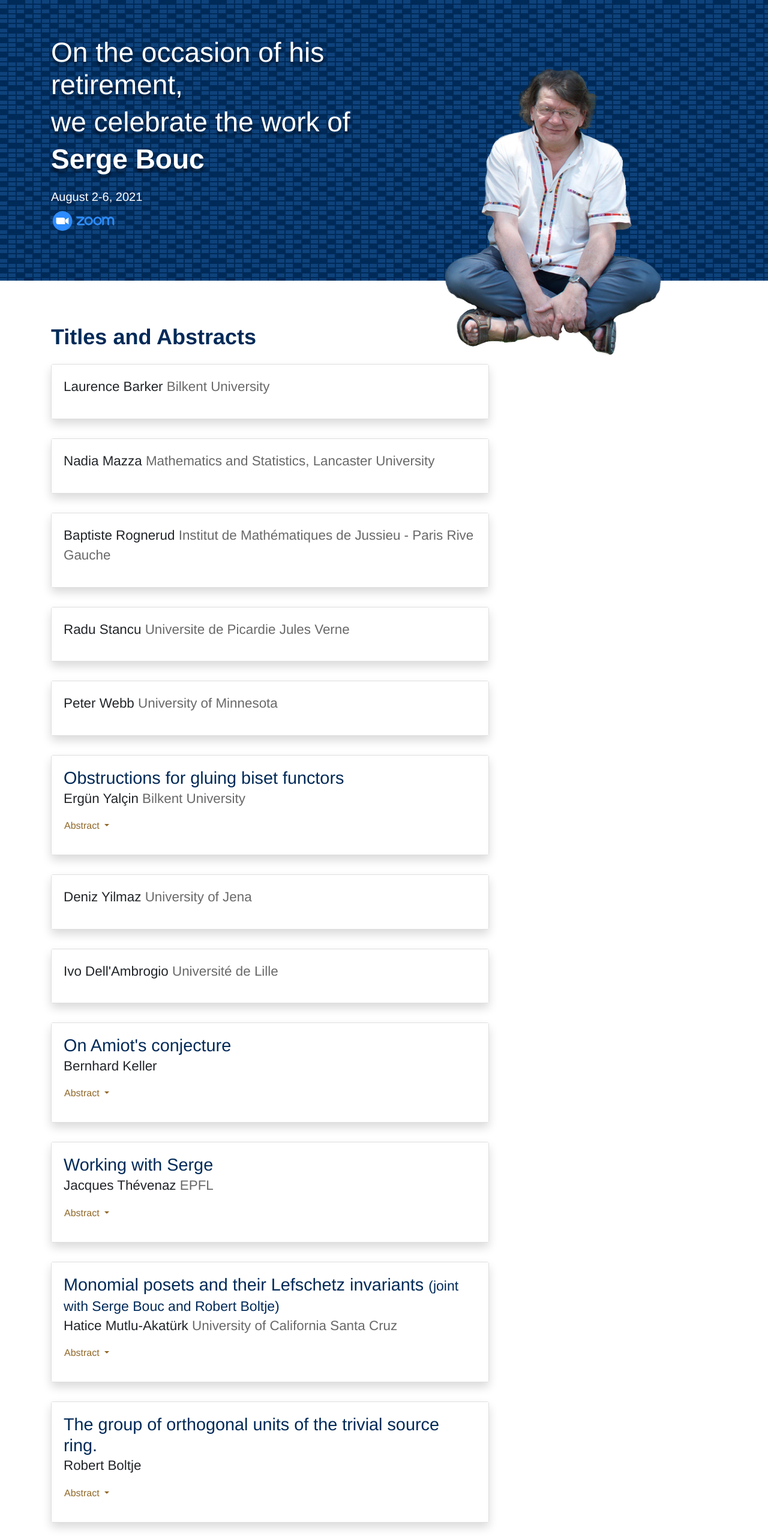
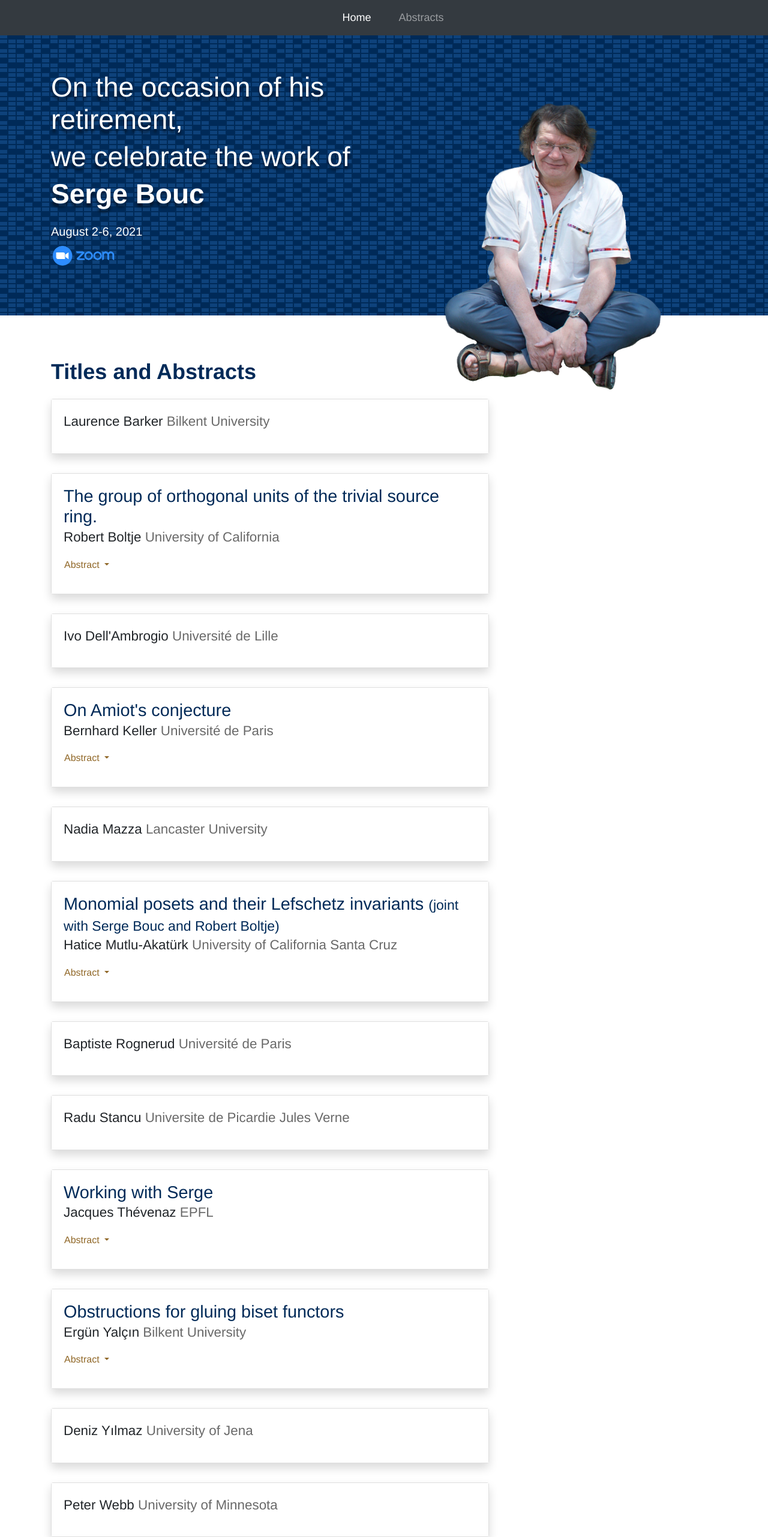
Before and after one commit to miguel-mx/Serge, a plain HTML site: page abstracts.html in a window 1280 px wide. Shown: the top 2563 px of the page at 60% size. Drawn offline with nearby package versions, Linux system fonts and the light colour scheme.

Commit message:
Speakers Abstracts

```diff
--- a/abstracts.html
+++ b/abstracts.html
@@ -24,45 +24,24 @@
 </head>
 <body>
 
-<!--<nav class="navbar fixed-top navbar-expand-lg navbar-dark bg-dark">-->
-<!--    <div class="container">-->
-<!--        <button class="navbar-toggler" type="button" data-toggle="collapse" data-target="#navbarSupportedContent" aria-controls="navbarSupportedContent" aria-expanded="false" aria-label="Toggle navigation">-->
-<!--        <span class="navbar-toggler-icon"></span>-->
-<!--        </button>-->
+<nav class="navbar fixed-top navbar-expand-lg navbar-dark bg-dark">
+    <div class="container">
+        <button class="navbar-toggler" type="button" data-toggle="collapse" data-target="#navbarSupportedContent" aria-controls="navbarSupportedContent" aria-expanded="false" aria-label="Toggle navigation">
+            <span class="navbar-toggler-icon"></span>
+        </button>
 
-<!--        <div class="collapse navbar-collapse" id="navbarSupportedContent">-->
-<!--            <ul class="nav navbar-nav mr-auto ml-md-auto">-->
-<!--                <li class="nav-item active">-->
-<!--                    <a class="nav-link" href="#">Home <span class="sr-only">(current)</span></a>-->
-<!--                </li>-->
-<!--                <li class="nav-item">-->
-<!--                    <a class="nav-link" href="#presentation">Presentation</a>-->
-<!--                </li>-->
-<!--                <li class="nav-item">-->
-<!--                    <a class="nav-link" href="#">Registration</a>-->
-<!--                </li>-->
-<!--                <li class="nav-item">-->
-<!--                    <a class="nav-link" href="#scientific-program">Scientific Program</a>-->
-<!--                </li>-->
-<!--            </ul>-->
-<!--        </div>-->
-<!--    </div>-->
-<!--</nav>-->
-<!--
-<div class="hero-image">
-    <div class="container">
-        <div class="hero-text text-left">
-            <h2>On the occation of his retirement,</h2>
-            <h2>We celebrate the work of</h2>
-            <h2><strong>Serge Bouc</strong></h2>
-            <h4 class="mt-4">August 2-6, 2021</h4>
-            <img src="img/zoom.png" alt="Zoom videoconference" width="10%">
-        </div>
-        <div class="hero-image text-center">
-            <img src="img/serge.jpg">
+        <div class="collapse navbar-collapse" id="navbarSupportedContent">
+            <ul class="nav navbar-nav mr-auto ml-md-auto">
+                <li class="nav-item active">
+                    <a class="nav-link" href="index.html">Home <span class="sr-only">(current)</span></a>
+                </li>
+                <li class="nav-item">
+                    <a class="nav-link" href="abstracts.html">Abstracts</a>
+                </li>
+            </ul>
         </div>
     </div>
-</div>-->
+</nav>
 
 <div class="hero">
     <div class="container">
@@ -87,15 +66,6 @@
 
 <section class="presentation mt-5" id="presentation">
     <div class="container">
-<!--        <div class="row mb-5">-->
-<!--            <div class="col-12 col-md-8 mt-5">-->
-<!--                <h1>Organizers</h1>-->
-<!--                <div class="mt-4">-->
-<!--                    <div class="author">Alberto Gerardo Raggi Cárdenas <br><span class="university">Universidad Nacional Autónoma de México</span></div>-->
-<!--                    <div class="author">Nadia Romero Romero <br><span class="university">Universidad de Guanajuato</span></div>-->
-<!--                </div>-->
-<!--            </div>-->
-<!--        </div>-->
 
         <div class="row" id="scientific-program">
             <div class="col-12 col-md-8">
@@ -107,67 +77,37 @@
                             <div class="author">Laurence Barker <span class="university">Bilkent University</span></div>
                         </div>
                     </div>
-
                     <div class="card shadow">
                         <div class="card-body bg-white">
-                            <div class="author">Nadia Mazza <span class="university">Mathematics and Statistics, Lancaster University</span></div>
-                        </div>
-                    </div>
-
-                    <div class="card shadow">
-                        <div class="card-body bg-white">
-                            <div class="author">Baptiste Rognerud <span class="university">Institut de Mathématiques de Jussieu - Paris Rive Gauche</span></div>
-                        </div>
-                    </div>
-
-                    <div class="card shadow">
-                        <div class="card-body bg-white">
-                            <div class="author">Radu Stancu <span class="university">Universite de Picardie Jules Verne</span></div>
-                        </div>
-                    </div>
-
-                    <div class="card shadow">
-                        <div class="card-body bg-white">
-                            <div class="author">Peter Webb <span class="university">University of Minnesota</span></div>
-                        </div>
-                    </div>
-
-                    <div class="card shadow">
-                        <div class="card-body bg-white">
-                            <div class="title">Obstructions for gluing biset functors</div>
-                            <div class="author">Ergün Yalçin <span class="university">Bilkent University</span></div>
-                            <button class="btn btn-link dropdown-toggle" data-toggle="collapse" data-target="#collapseYalcin" aria-expanded="false" aria-controls="collapseYalcin">
+                            <div class="title">The group of orthogonal units of the trivial source ring.</div>
+                            <div class="author">Robert Boltje <span class="university">University of California</span></div>
+                            <button class="btn btn-link dropdown-toggle" data-toggle="collapse" data-target="#collapseBoltje" aria-expanded="false" aria-controls="collapseBoltje">
                                 Abstract
                             </button>
-                            <div id="collapseYalcin" class="collapse" aria-labelledby="headingYalcin" data-parent="#accordion">
-                                <p>We consider a gluing problem for a destriction functor defined on subquotients of a
-                                    finite group as a generalization of gluing problems that were considered by Bouc and
-                                    Thévenaz for the Dade group functor. We develop an obstruction theory for this general
-                                    gluing problem and apply it to some well-known p-biset functors, such as the Burnside
-                                    ring functor, the rational representation ring functor, and the Dade group functor at
-                                    odd primes. We recover the results due to Bouc and Thévenaz for the torsion part of the
-                                    Dade group and improve them for the Dade group functor. This is a joint work with Olçay Coskun.
+                            <div id="collapseBoltje" class="collapse" aria-labelledby="headingBoltje" data-parent="#accordion">
+                                <p>Trivial source modules of a finite group G over a field F of characteristic p > 0 are direct
+                                    summands of finite-dimensional permutation FG-modules. Their isomorphism classes form a monoid
+                                    under the direct sum and tensor product operations. The associated Grothendieck ring is called
+                                    the trivial source ring, T(FG). We give a description of the trivial source ring as a subring
+                                    of a product of character rings. This allows us to characterize the group of orthogonal units
+                                    (or equivalently, torsion units) of T(FG) as a direct product of two subgroups. The first
+                                    factor is the unit group of the Burnside ring of the p-fusion system of G, and the second factor
+                                    consists of ‘coherent’ linear characters on normalizers of p-subgroups. The main motivation
+                                    of studying the torsion unit group of T(FG) is its connection with the group of p-permutation
+                                    self-equivalences of FG. This is joint work with Robert Carman.
                                 </p>
                             </div>
                         </div>
                     </div>
-
-                    <div class="card shadow">
-                        <div class="card-body bg-white">
-                            <div class="author">Deniz Yilmaz <span class="university">University of Jena</span></div>
-                        </div>
-                    </div>
-
                     <div class="card shadow">
                         <div class="card-body bg-white">
                             <div class="author">Ivo Dell'Ambrogio <span class="university">Université de Lille</span></div>
                         </div>
                     </div>
-
                     <div class="card shadow">
                         <div class="card-body bg-white">
                             <div class="title">On Amiot's conjecture</div>
-                            <div class="author">Bernhard Keller</div>
+                            <div class="author">Bernhard Keller <span class="university">Université de Paris</span></div>
 
                             <button class="btn btn-link dropdown-toggle" data-toggle="collapse" data-target="#collapseKeller" aria-expanded="false" aria-controls="collapseKeller">
                                 Abstract
@@ -183,20 +123,11 @@
                             </div>
                         </div>
                     </div>
-
                     <div class="card shadow">
                         <div class="card-body bg-white">
-                            <div class="title">Working with Serge</div>
-                            <div class="author">Jacques Thévenaz <span class="university">EPFL</span></div>
-                            <button class="btn btn-link dropdown-toggle" data-toggle="collapse" data-target="#collapseJaques" aria-expanded="false" aria-controls="collapseJacques">
-                                Abstract
-                            </button>
-                            <div id="collapseJaques" class="collapse" aria-labelledby="headingJaques" data-parent="#accordion">
-                                <p>An informal Talk</p>
-                            </div>
+                            <div class="author">Nadia Mazza <span class="university">Lancaster University</span></div>
                         </div>
                     </div>
-
                     <div class="card shadow">
                         <div class="card-body bg-white">
                             <div class="title">Monomial posets and their Lefschetz invariants
@@ -227,24 +158,54 @@
                     </div>
                     <div class="card shadow">
                         <div class="card-body bg-white">
-                            <div class="title">The group of orthogonal units of the trivial source ring.</div>
-                            <div class="author">Robert Boltje</div>
-                            <button class="btn btn-link dropdown-toggle" data-toggle="collapse" data-target="#collapseBoltje" aria-expanded="false" aria-controls="collapseBoltje">
+                            <div class="author">Baptiste Rognerud <span class="university">Université de Paris</span></div>
+                        </div>
+                    </div>
+
+                    <div class="card shadow">
+                        <div class="card-body bg-white">
+                            <div class="author">Radu Stancu <span class="university">Universite de Picardie Jules Verne</span></div>
+                        </div>
+                    </div>
+                    <div class="card shadow">
+                        <div class="card-body bg-white">
+                            <div class="title">Working with Serge</div>
+                            <div class="author">Jacques Thévenaz <span class="university">EPFL</span></div>
+                            <button class="btn btn-link dropdown-toggle" data-toggle="collapse" data-target="#collapseJaques" aria-expanded="false" aria-controls="collapseJacques">
                                 Abstract
                             </button>
-                            <div id="collapseBoltje" class="collapse" aria-labelledby="headingBoltje" data-parent="#accordion">
-                                <p>Trivial source modules of a finite group G over a field F of characteristic p > 0 are direct
-                                    summands of finite-dimensional permutation FG-modules. Their isomorphism classes form a monoid
-                                    under the direct sum and tensor product operations. The associated Grothendieck ring is called
-                                    the trivial source ring, T(FG). We give a description of the trivial source ring as a subring
-                                    of a product of character rings. This allows us to characterize the group of orthogonal units
-                                    (or equivalently, torsion units) of T(FG) as a direct product of two subgroups. The first
-                                    factor is the unit group of the Burnside ring of the p-fusion system of G, and the second factor
-                                    consists of ‘coherent’ linear characters on normalizers of p-subgroups. The main motivation
-                                    of studying the torsion unit group of T(FG) is its connection with the group of p-permutation
-                                    self-equivalences of FG. This is joint work with Robert Carman.
+                            <div id="collapseJaques" class="collapse" aria-labelledby="headingJaques" data-parent="#accordion">
+                                <p>An informal Talk</p>
+                            </div>
+                        </div>
+                    </div>
+                    <div class="card shadow">
+                        <div class="card-body bg-white">
+                            <div class="title">Obstructions for gluing biset functors</div>
+                            <div class="author">Ergün Yalç&#305;n <span class="university">Bilkent University</span></div>
+                            <button class="btn btn-link dropdown-toggle" data-toggle="collapse" data-target="#collapseYalcin" aria-expanded="false" aria-controls="collapseYalcin">
+                                Abstract
+                            </button>
+                            <div id="collapseYalcin" class="collapse" aria-labelledby="headingYalcin" data-parent="#accordion">
+                                <p>We consider a gluing problem for a destriction functor defined on subquotients of a
+                                    finite group as a generalization of gluing problems that were considered by Bouc and
+                                    Thévenaz for the Dade group functor. We develop an obstruction theory for this general
+                                    gluing problem and apply it to some well-known p-biset functors, such as the Burnside
+                                    ring functor, the rational representation ring functor, and the Dade group functor at
+                                    odd primes. We recover the results due to Bouc and Thévenaz for the torsion part of the
+                                    Dade group and improve them for the Dade group functor. This is a joint work with Olçay Coskun.
                                 </p>
                             </div>
+                        </div>
+                    </div>
+                    <div class="card shadow">
+                        <div class="card-body bg-white">
+                            <div class="author">Deniz Y&#305;lmaz <span class="university">University of Jena</span></div>
+                        </div>
+                    </div>
+                    <div class="card shadow">
+                        <div class="card-body bg-white">
+                            <div class="author">Peter Webb <span class="university">University of Minnesota</span></div>
                         </div>
                     </div>
                 </div>
--- a/css/ccm.css
+++ b/css/ccm.css
@@ -7,6 +7,7 @@ body {
     color: #212529;
     text-align: left;
     background-color: #fff;
+    margin-top: 58px;
 }
 
 .h1, h1 {
```
Also changed, not shown: index.html (+26 -27 lines).
